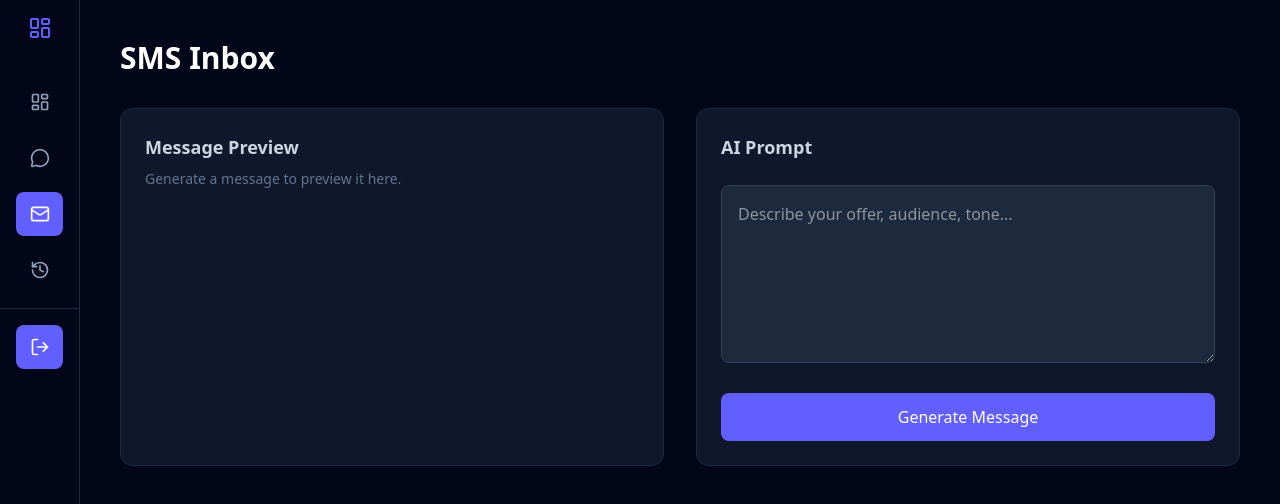
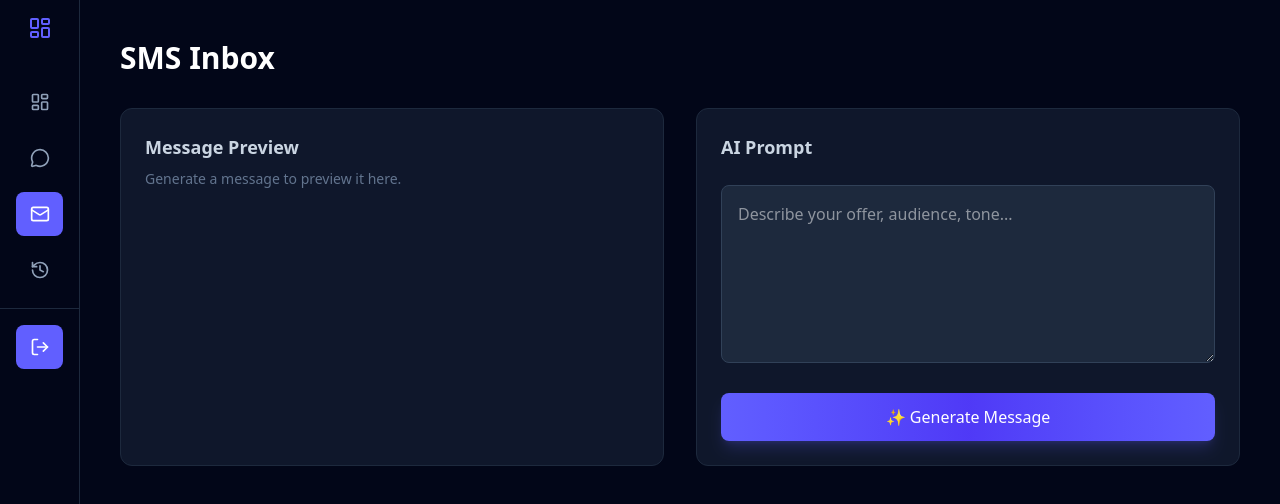
Before and after one commit to ynubhav/unified-inbox, a Next.js app: page /dashboard/sms in a window 1280 px wide. Shown: the top 504 px of the page. Built offline with nearby package versions, Linux system fonts and the light colour scheme; no server answers; the database is empty; sample sign-in values are in the browser's storage.

Commit message:
feat: enhance UI components with loading indicators and improved styles

```diff
--- a/app/(auth)/signin/page.tsx
+++ b/app/(auth)/signin/page.tsx
@@ -1,5 +1,6 @@
 "use client";
 
+import { Loader2 } from "lucide-react";
 import { signIn } from "next-auth/react";
 import { useState } from "react";
 
@@ -40,11 +41,11 @@ export default function SignInPage() {
         <button
           onClick={handleGoogleSignIn}
           disabled={loading}
-          className="w-full flex items-center justify-center gap-3 bg-white text-black py-3 rounded-lg font-medium hover:opacity-90 transition"
+          className="w-full flex items-center justify-center gap-3 bg-white text-black py-3 rounded-lg font-medium hover:opacity-90 transition hover:cursor-pointer disabled:opacity-50 disabled:cursor-not-allowed"
         >
             <IconGoogle />
 
-          {loading ? "Redirecting..." : "Continue with Google"}
+          {loading ? <span className="flex items-center gap-2">Redirecting<Loader2 className="animate-spin duration -3000 size-4"/></span> : "Continue with Google"}
         </button>
 
         {/* Divider */}
--- a/app/dashboard/history/page.tsx
+++ b/app/dashboard/history/page.tsx
@@ -46,7 +46,7 @@ export default function HistoryPage() {
         <select
           value={platformFilter}
           onChange={(e) => setPlatformFilter(e.target.value)}
-          className="bg-slate-800 border border-slate-700 rounded-lg p-3 text-white text-sm focus:outline-none focus:ring-2 focus:ring-indigo-500"
+          className="bg-slate-800 border border-slate-700 rounded-lg p-3 text-white text-sm focus:outline-none focus:ring-2 focus:ring-indigo-500 hover:cursor-pointer"
         >
           <option value="ALL">All Platforms</option>
           <option value="WHATSAPP">WhatsApp</option>
--- a/app/dashboard/sms/page.tsx
+++ b/app/dashboard/sms/page.tsx
@@ -12,8 +12,9 @@ type GeneratedData = {
 
 export default function WhatsAppPage() {
   const [context, setContext] = useState("");
-  const [generatedData, setGeneratedData] =
-    useState<GeneratedData | null>(null);
+  const [generatedData, setGeneratedData] = useState<GeneratedData | null>(
+    null,
+  );
   const [phone, setPhone] = useState("");
   const [loading, setLoading] = useState(false);
   const [sending, setSending] = useState(false);
@@ -29,12 +30,15 @@ export default function WhatsAppPage() {
       const res = await fetch("/api/generate", {
         method: "POST",
         headers: { "Content-Type": "application/json" },
-        body: JSON.stringify({ context: context + ".Generate for SMS message." }),
+        body: JSON.stringify({
+          context: context + ".Generate for SMS message.",
+        }),
       });
 
       const result = await res.json();
 
       if (!res.ok) {
+        toast.error(result.error || "Failed to generate message");
         setStatus(result.error || "Failed to generate");
         return;
       }
@@ -92,10 +96,8 @@ export default function WhatsAppPage() {
       <h1 className="text-3xl font-bold mb-8">SMS Inbox</h1>
 
       <div className="grid grid-cols-1 lg:grid-cols-2 gap-8">
-
         {/* LEFT — MESSAGE PREVIEW / EDIT */}
         <div className="bg-slate-900 border border-slate-800 rounded-xl md:p-6 p-3 space-y-2">
-
           <h2 className="text-lg font-semibold text-slate-300">
             Message Preview
           </h2>
@@ -185,10 +187,7 @@ export default function WhatsAppPage() {
 
         {/* RIGHT — AI PROMPTING */}
         <div className="bg-slate-900 h-min border border-slate-800 rounded-xl md:p-6 p-3 space-y-6">
-
-          <h2 className="text-lg font-semibold text-slate-300">
-            AI Prompt
-          </h2>
+          <h2 className="text-lg font-semibold text-slate-300">AI Prompt</h2>
 
           <textarea
             value={context}
@@ -201,19 +200,35 @@ export default function WhatsAppPage() {
           <button
             onClick={handleGenerate}
             disabled={loading}
-            className="w-full bg-indigo-500 hover:bg-indigo-600 transition px-6 py-3 rounded-lg font-medium"
+            className="
+    w-full relative overflow-hidden
+    bg-gradient-to-r from-indigo-500 via-indigo-600 to-indigo-500
+    hover:cursor-pointer
+    hover:from-indigo-400 hover:via-indigo-500 hover:to-indigo-400
+    transition-all duration-300
+    py-3 rounded-lg font-medium
+    shadow-lg shadow-indigo-500/20
+    hover:shadow-indigo-500/40
+    hover:-translate-y-px
+    active:translate-y-0
+    disabled:opacity-60 disabled:cursor-not-allowed
+  "
           >
-            {loading ? (
-              <span className="flex items-center justify-center">
-                <Loader2 className="animate-spin size-4 mr-2" />
-                Generating...
-              </span>
-            ) : (
-              "Generate Message"
-            )}
+            <span className="relative z-10 flex items-center justify-center">
+              {loading ? (
+                <>
+                  <Loader2 className="animate-spin size-4 mr-2" />
+                  Generating...
+                </>
+              ) : (
+                <>✨ Generate Message</>
+              )}
+            </span>
+
+            {/* subtle shine effect */}
+            <span className="absolute inset-0 bg-white/5 opacity-0 hover:opacity-100 transition duration-300" />
           </button>
         </div>
-
       </div>
     </div>
   );
--- a/app/dashboard/whatsapp/page.tsx
+++ b/app/dashboard/whatsapp/page.tsx
@@ -12,8 +12,9 @@ type GeneratedData = {
 
 export default function WhatsAppPage() {
   const [context, setContext] = useState("");
-  const [generatedData, setGeneratedData] =
-    useState<GeneratedData | null>(null);
+  const [generatedData, setGeneratedData] = useState<GeneratedData | null>(
+    null,
+  );
   const [phone, setPhone] = useState("");
   const [loading, setLoading] = useState(false);
   const [sending, setSending] = useState(false);
@@ -29,13 +30,16 @@ export default function WhatsAppPage() {
       const res = await fetch("/api/generate", {
         method: "POST",
         headers: { "Content-Type": "application/json" },
-        body: JSON.stringify({ context:context+".Generate for WhatsApp message." }),
+        body: JSON.stringify({
+          context: context + ".Generate for WhatsApp message.",
+        }),
       });
 
       const result = await res.json();
 
       if (!res.ok) {
         setStatus(result.error || "Failed to generate");
+        toast.error(result.error || "Failed to generate message");
         return;
       }
 
@@ -92,10 +96,8 @@ export default function WhatsAppPage() {
       <h1 className="text-3xl font-bold mb-8">WhatsApp Inbox</h1>
 
       <div className="grid grid-cols-1 lg:grid-cols-2 gap-8">
-
         {/* LEFT — MESSAGE PREVIEW / EDIT */}
         <div className="bg-slate-900 border border-slate-800 rounded-xl md:p-6 p-3 space-y-2">
-
           <h2 className="text-lg font-semibold text-slate-300">
             Message Preview
           </h2>
@@ -185,10 +187,7 @@ export default function WhatsAppPage() {
 
         {/* RIGHT — AI PROMPTING */}
         <div className="bg-slate-900 h-min border border-slate-800 rounded-xl md:p-6 p-3 space-y-6">
-
-          <h2 className="text-lg font-semibold text-slate-300">
-            AI Prompt
-          </h2>
+          <h2 className="text-lg font-semibold text-slate-300">AI Prompt</h2>
 
           <textarea
             value={context}
@@ -201,19 +200,35 @@ export default function WhatsAppPage() {
           <button
             onClick={handleGenerate}
             disabled={loading}
-            className="w-full bg-indigo-500 hover:bg-indigo-600 transition px-6 py-3 rounded-lg font-medium"
+            className="
+    w-full relative overflow-hidden
+    bg-gradient-to-r from-indigo-500 via-indigo-600 to-indigo-500
+    hover:cursor-pointer
+    hover:from-indigo-400 hover:via-indigo-500 hover:to-indigo-400
+    transition-all duration-300
+    py-3 rounded-lg font-medium
+    shadow-lg shadow-indigo-500/20
+    hover:shadow-indigo-500/40
+    hover:-translate-y-px
+    active:translate-y-0
+    disabled:opacity-60 disabled:cursor-not-allowed
+  "
           >
-            {loading ? (
-              <span className="flex items-center justify-center">
-                <Loader2 className="animate-spin size-4 mr-2" />
-                Generating...
-              </span>
-            ) : (
-              "Generate Message"
-            )}
+            <span className="relative z-10 flex items-center justify-center">
+              {loading ? (
+                <>
+                  <Loader2 className="animate-spin size-4 mr-2" />
+                  Generating...
+                </>
+              ) : (
+                <>✨ Generate Message</>
+              )}
+            </span>
+
+            {/* subtle shine effect */}
+            <span className="absolute inset-0 bg-white/5 opacity-0 hover:opacity-100 transition duration-300" />
           </button>
         </div>
-
       </div>
     </div>
   );
--- a/app/globals.css
+++ b/app/globals.css
@@ -33,3 +33,11 @@ input::-webkit-inner-spin-button {
   background-size: 1000px 100%;
   animation: shimmer 1.4s infinite linear;
 }
+
+/* Remove default select arrow */
+select {
+  appearance: none;
+  -webkit-appearance: none;
+  -moz-appearance: none;
+  background-image: none;
+}
--- a/components/Navbar.tsx
+++ b/components/Navbar.tsx
@@ -2,7 +2,8 @@
 
 import { use } from "react";
 import Container from "./Container";
-import { useSession } from "next-auth/react";
+import { signOut, useSession } from "next-auth/react";
+import { toast } from "sonner";
 
 export default function Navbar() {
   const isLoggedIn = useSession().status === "authenticated";
@@ -15,18 +16,24 @@ export default function Navbar() {
             Unified Inbox
           </h1>
 
-          {isLoggedIn ? (<span className="flex gap-4">
+          {isLoggedIn ? (
+            <span className="flex gap-4">
               <a href="/dashboard">
                 <button className="ml-4 bg-blue-600 hover:bg-blue-700 transition px-2 md:px-5 py-2 rounded-lg text-sm">
                   Dashboard
                 </button>
               </a>
-          <a
-              href="/api/auth/signout"
+              <button
+                onClick={() => {
+                  toast("Confirm Logout", {
+                    action: { label: "Logout", onClick: () => signOut() },
+                    cancel: { label: "Cancel", onClick: () => toast.dismiss() },
+                  });
+                }}
                 className="border border-slate-700 hover:bg-slate-800 transition px-2 md:px-5 py-2 rounded-lg text-sm"
               >
                 Logout
-            </a>
+              </button>
             </span>
           ) : (
             <a
```
Lines whose indentation alone changed are shown as unchanged.
